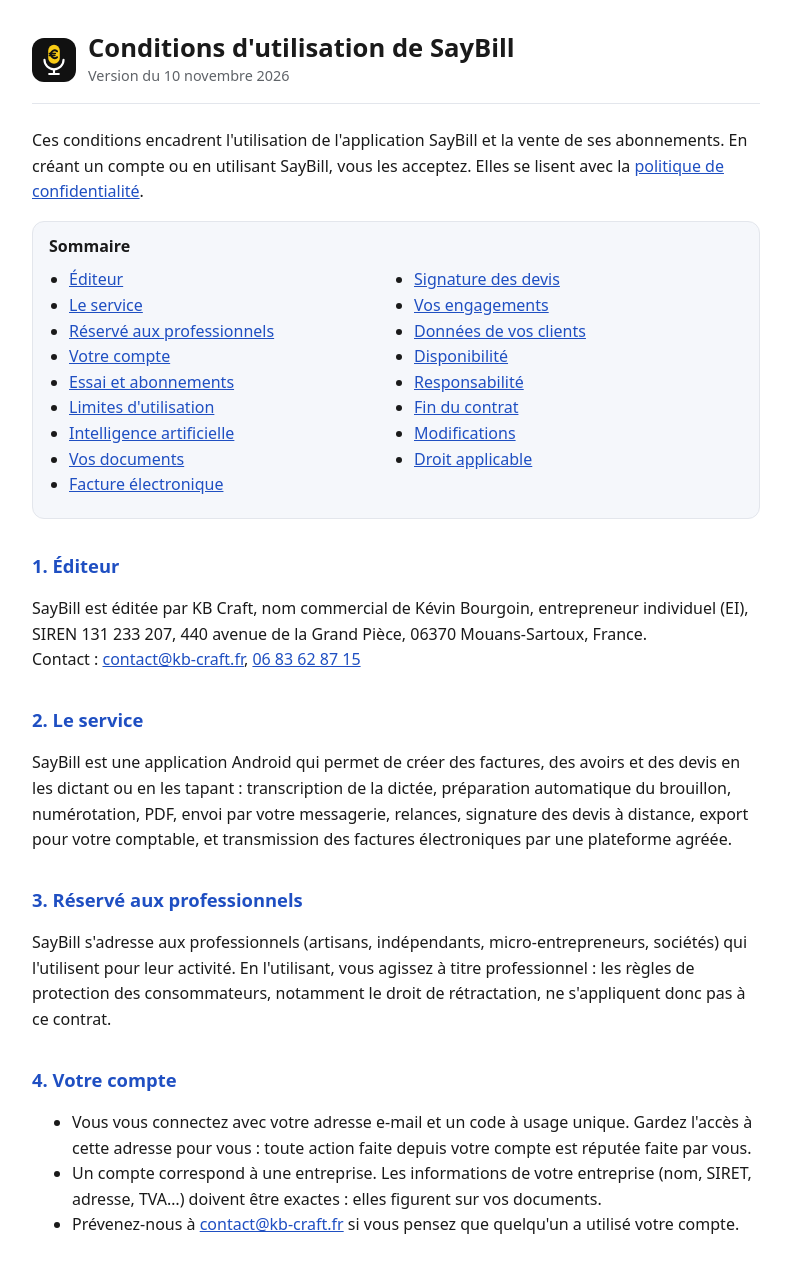
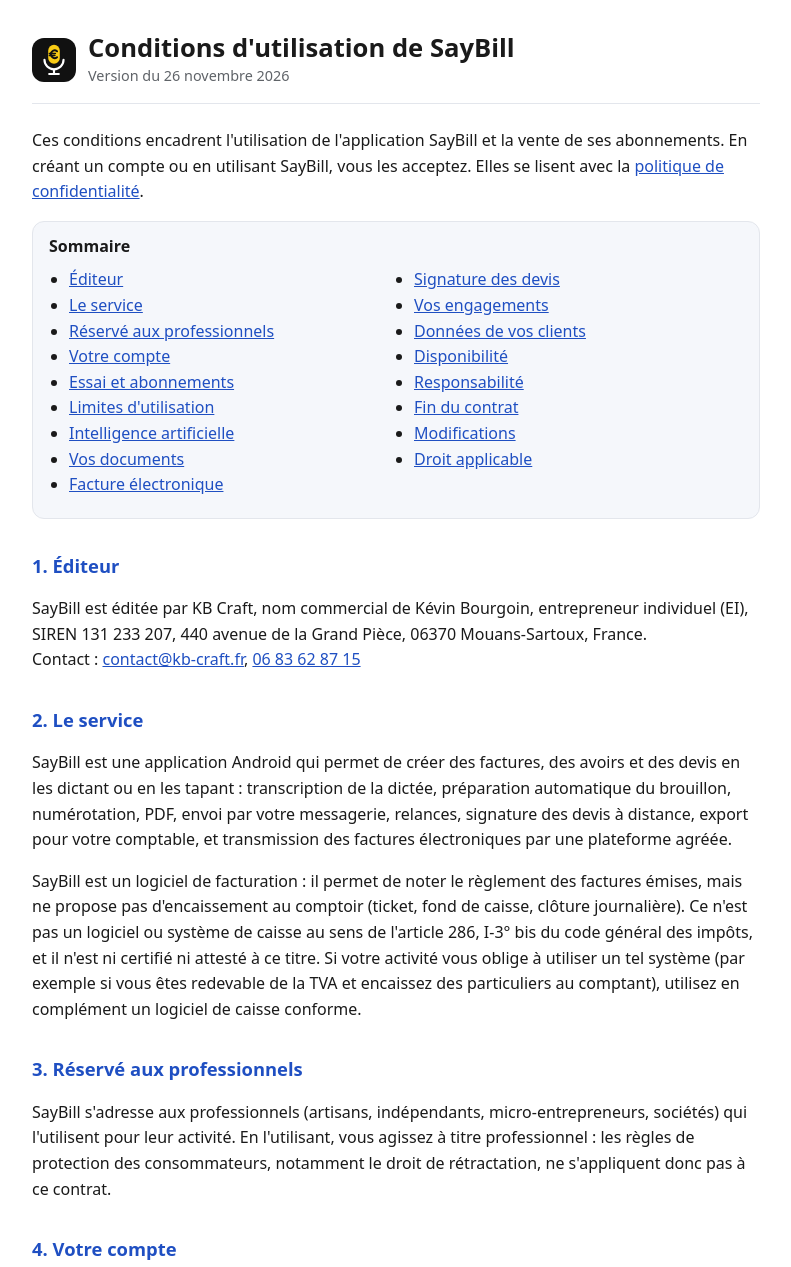
Before and after one commit to KB-Craft/SayBill, a plain HTML site: page conditions.html in a window 1280 px wide. Shown: the top 1267 px of the page, without its empty margins (244-1035 px from the left). Drawn offline with Linux system fonts and the light colour scheme.

Commit message:
Add files via upload

```diff
--- a/conditions.html
+++ b/conditions.html
@@ -71,7 +71,7 @@
       </div>
       <div>
         <h1>Conditions d'utilisation de SayBill</h1>
-        <div class="muted">Version du 10 novembre 2026</div>
+        <div class="muted">Version du 26 novembre 2026</div>
       </div>
     </div>
   </header>
@@ -113,6 +113,11 @@
     ou en les tapant : transcription de la dictée, préparation automatique du brouillon, numérotation, PDF,
     envoi par votre messagerie, relances, signature des devis à distance, export pour votre comptable,
     et transmission des factures électroniques par une plateforme agréée.</p>
+  <p>SayBill est un logiciel de facturation : il permet de noter le règlement des factures émises, mais ne propose
+    pas d'encaissement au comptoir (ticket, fond de caisse, clôture journalière). Ce n'est pas un logiciel ou
+    système de caisse au sens de l'article 286, I-3° bis du code général des impôts, et il n'est ni certifié ni
+    attesté à ce titre. Si votre activité vous oblige à utiliser un tel système (par exemple si vous êtes redevable
+    de la TVA et encaissez des particuliers au comptant), utilisez en complément un logiciel de caisse conforme.</p>
 
   <h2 id="public">3. Réservé aux professionnels</h2>
   <p>SayBill s'adresse aux professionnels (artisans, indépendants, micro-entrepreneurs, sociétés) qui l'utilisent
```
